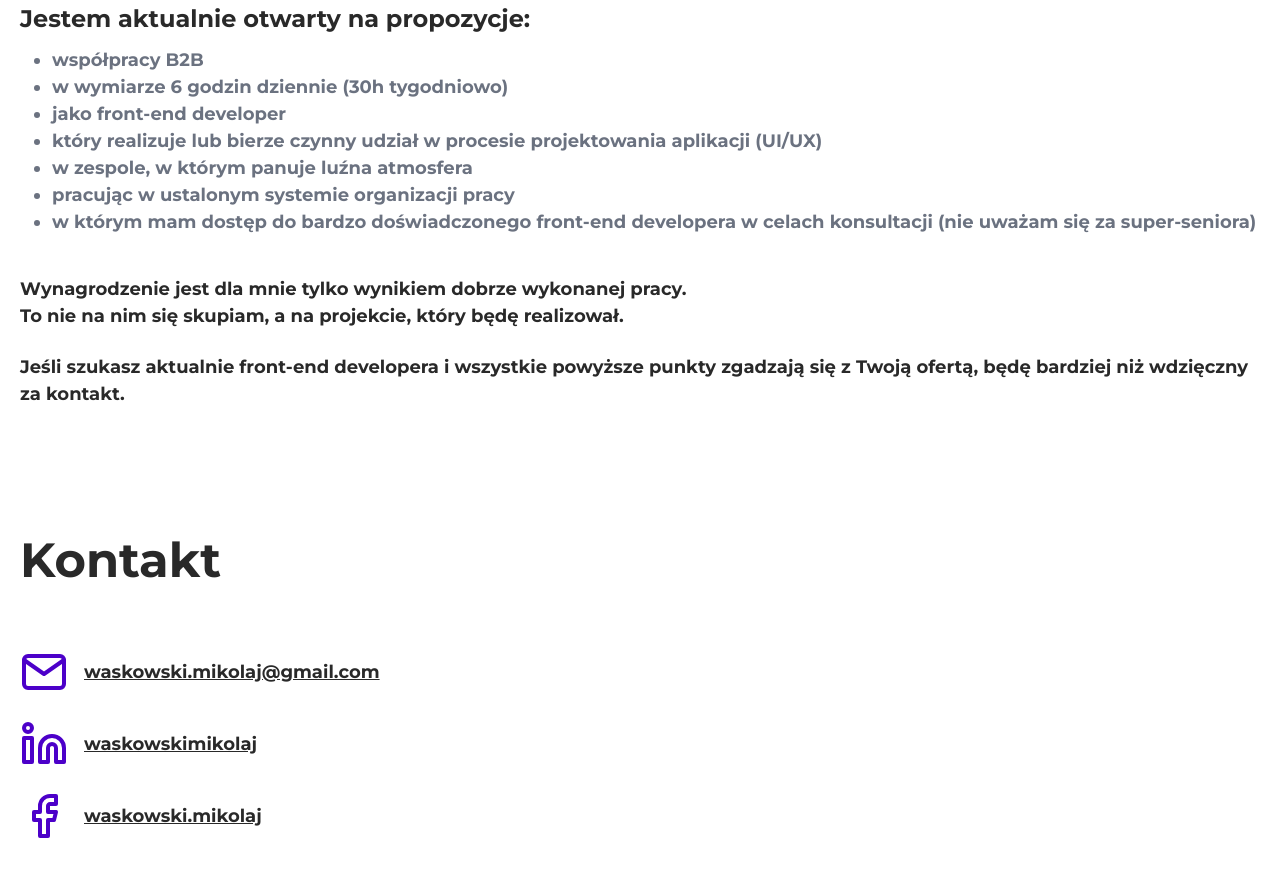
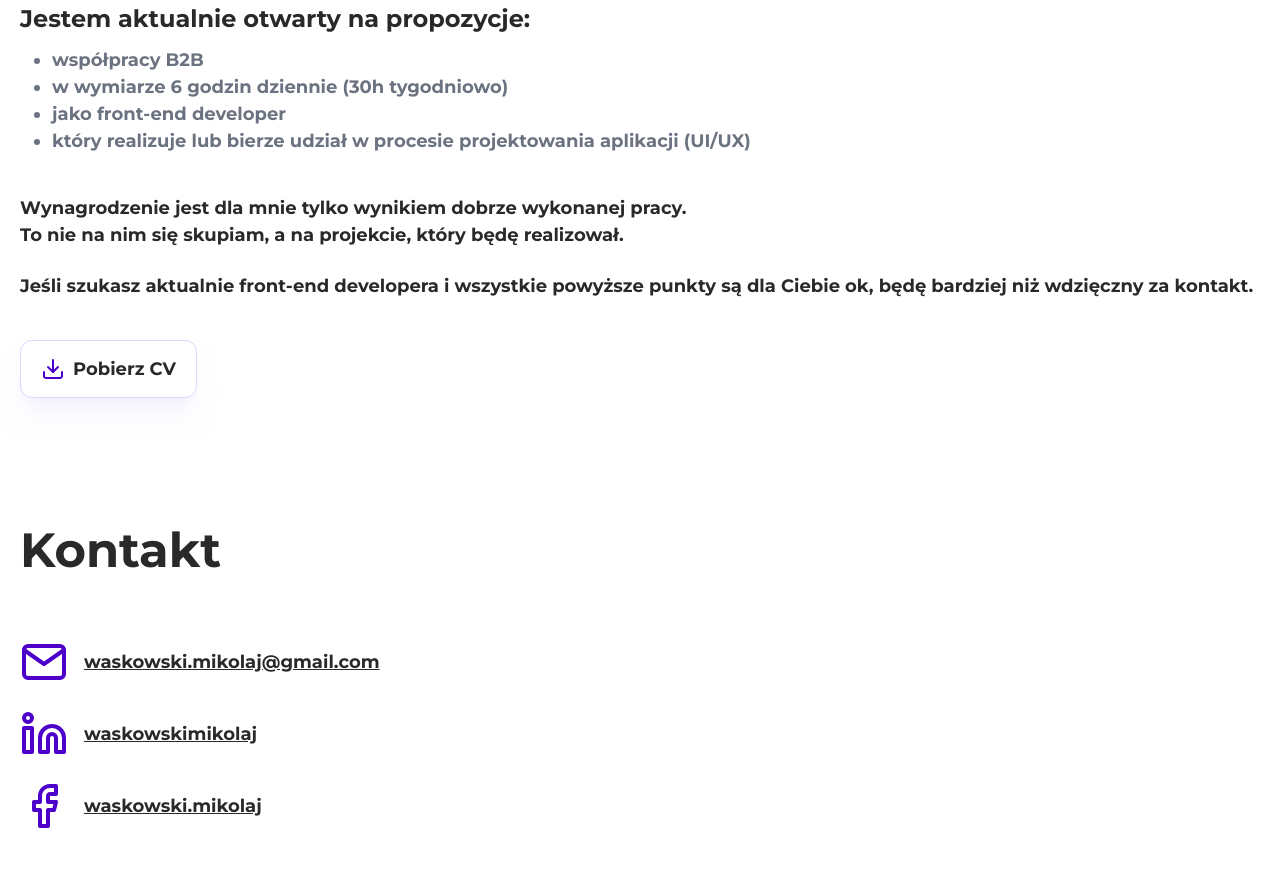
Before and after one commit to mikolajwaskowski/portfolio-2021, a website: page index.html in a window 1280 px wide. Shown: the part 6095-6971 px from the top of the page. Drawn offline with Linux system fonts and the light colour scheme.

Commit message:
CV added and copy

```diff
--- a/index.html
+++ b/index.html
@@ -122,7 +122,13 @@
               wdrożę projekt w życie.
             </p>
           </div>
-          <img src="images/stack.png" alt="" class="block max-w-full my-16" />
+          <img
+            src="images/stack.png"
+            srcset="images/stack-2x.png 2x"
+            alt=""
+            class="block max-w-full my-16"
+            loading="lazy"
+          />
         </section>
         <section></section>
       </div>
@@ -615,14 +621,8 @@
           <li>w wymiarze 6 godzin dziennie (30h tygodniowo)</li>
           <li>jako front-end developer</li>
           <li>
-            który realizuje lub bierze czynny udział w procesie projektowania
-            aplikacji (UI/UX)
-          </li>
-          <li>w zespole, w którym panuje luźna atmosfera</li>
-          <li>pracując w ustalonym systemie organizacji pracy</li>
-          <li>
-            w którym mam dostęp do bardzo doświadczonego front-end developera w
-            celach konsultacji (nie uważam się za super-seniora)
+            który realizuje lub bierze udział w procesie projektowania aplikacji
+            (UI/UX)
           </li>
         </ul>
         <p class="mb-6">
@@ -632,9 +632,30 @@
         </p>
         <p>
           Jeśli szukasz aktualnie front-end developera i wszystkie powyższe
-          punkty zgadzają się z Twoją ofertą, będę bardziej niż wdzięczny za
-          kontakt.
+          punkty są dla Ciebie ok, będę bardziej niż wdzięczny za kontakt.
         </p>
+
+        <a
+          href="files/mikolaj-waskowski-cv.pdf"
+          target="_blank"
+          class="
+            inline-block
+            border border-violet-200
+            rounded-xl
+            px-5
+            py-4
+            leading-none
+            mt-10
+            bg-white
+            shadow-xl shadow-violet-100/50
+            hover:bg-violet-50 hover:border-violet-400
+          "
+        >
+          <div class="flex flex-row items-center">
+            <img src="images/download.svg" alt="" class="mr-2" />
+            <span>Pobierz CV</span>
+          </div>
+        </a>
       </section>
     </main>
     <footer class="container mx-auto">
@@ -681,26 +702,3 @@
     </footer>
   </body>
 </html>
-
-<!-- <a
-        href="#"
-        class="
-          bg-indigo-500
-          shadow-lg shadow-indigo-500/50
-          text-white
-          px-5
-          pt-2
-          pb-3
-          rounded-xl
-          leading-none
-          m-2
-        "
-      >
-        Subscribe
-      </a> -->
-
-<!-- <a
-        href="#"
-        class="underline decoration-violet-700 decoration-wavy decoration-2"
-        >test</a
-      > -->
```
Also changed, not shown: images/download.svg (added), images/stack-2x.png (added), styles.css, 1 other file.
